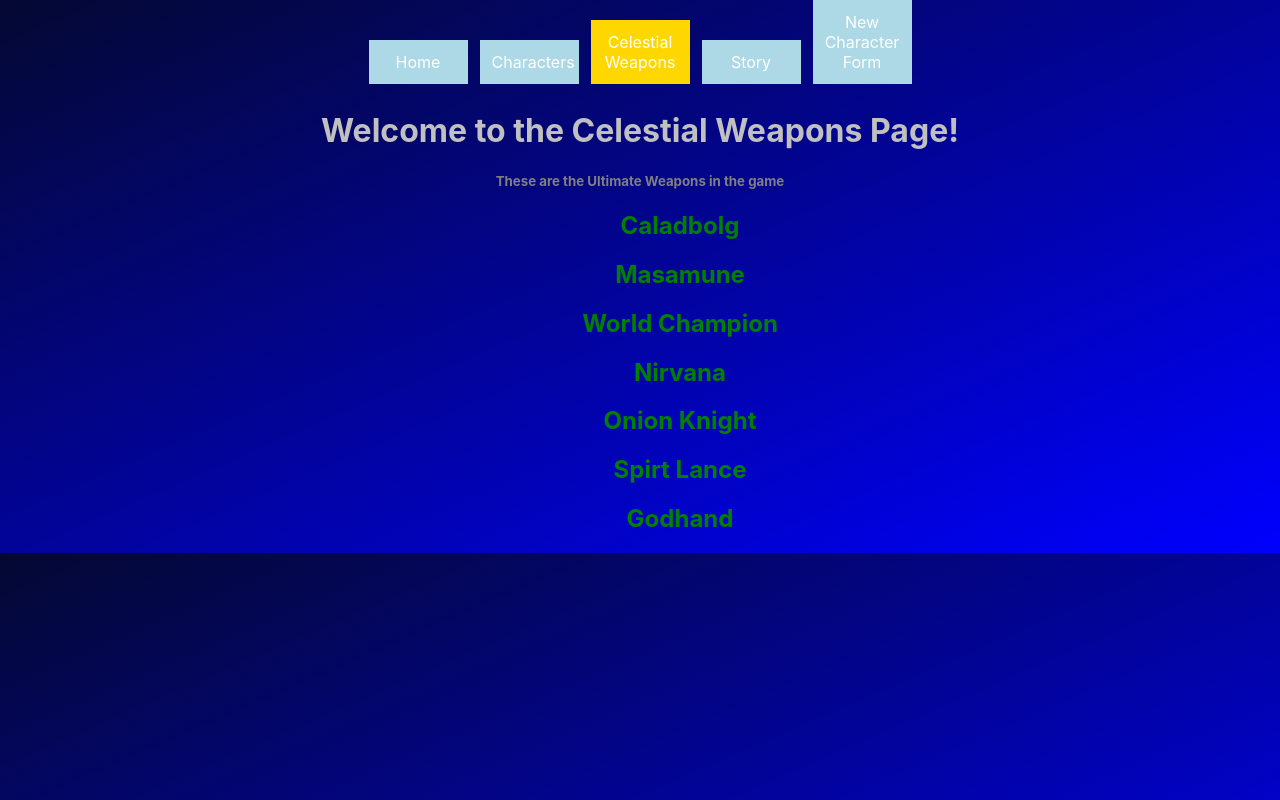
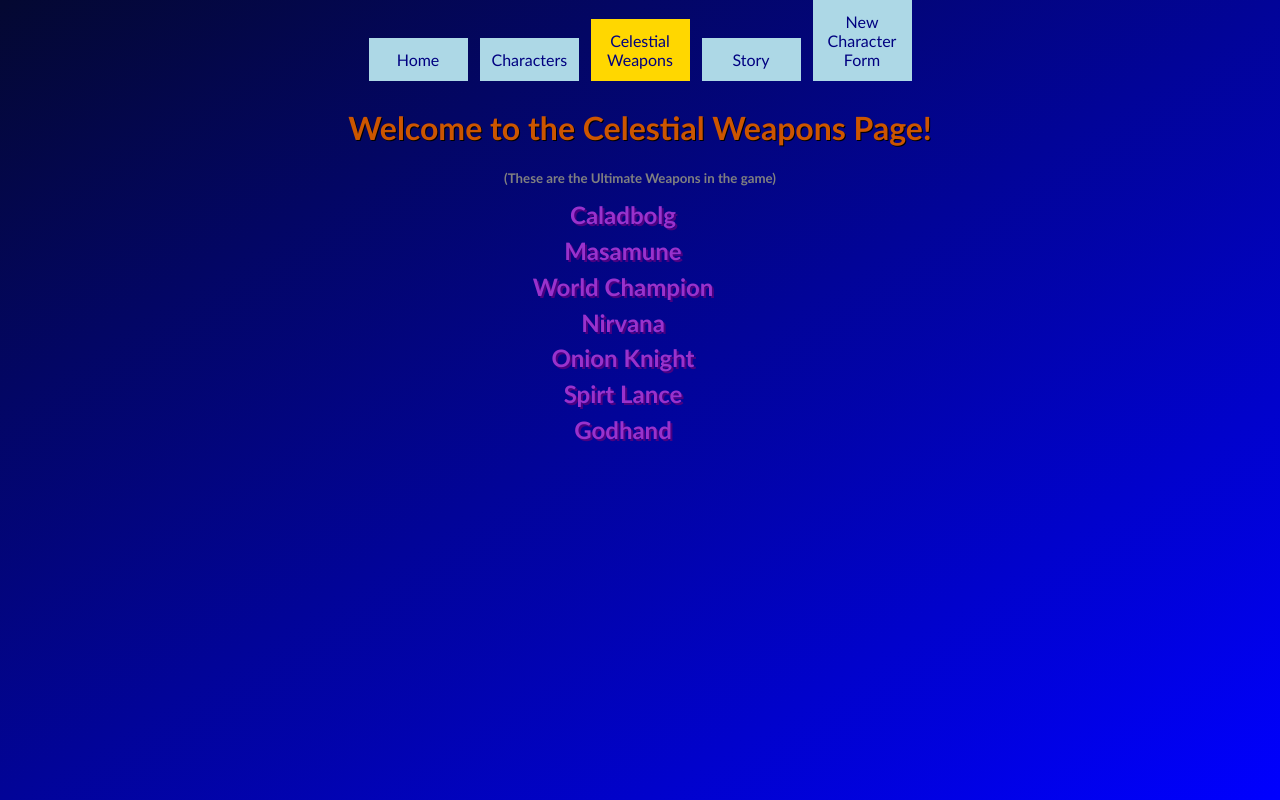
Before and after one commit to NewTechMike/final-fantasy-x-react, a React (Create React App) app: page /celestialweapons in a window 1280 px wide. Built offline with nearby package versions, Linux system fonts and the light colour scheme; data requests are answered from the project's data file.

Commit message:
updated color and style

```diff
--- a/src/App.css
+++ b/src/App.css
@@ -1,23 +1,41 @@
 .App {
   text-align: center;
+}
+
+.bg {
+  background-size: cover;
+  height: 100%;
+}
+
+h1 {
+  color: #CC5500;
+  text-shadow: 1px 1px black;
 }
 
 body {
   width: 100%;
   height: 100%;
   background-image: Linear-gradient( to bottom right, rgb(4, 8, 49), blue);
+  background-size: cover;
+  background-attachment: fixed;
+  font-family: optima;
+}
+
+h2 {
+  text-shadow: 2px 2px #4b0082;
+  margin-left: 10px;
+}
+
+div.list {
+  height: 1em;
+  position: relative;
+  margin: 0;
+  left: 45%;
+  transform: translate(-50%, -50%);
 }
 
 h3 {
   font-family: fantasy;
-}
-
-h5 {
-  text-align:center;
-}
-
-ul {
-  text-align: center;
 }
 
 .App-logo {
--- a/src/components/CelestialWeapons.js
+++ b/src/components/CelestialWeapons.js
@@ -24,8 +24,8 @@
 
   return(
     <div>
-      <h1 style={{color: "silver"}}>Welcome to the Celestial Weapons Page!</h1>
-      <h5 style={{color: "grey"}}>These are the Ultimate Weapons in the game</h5>
+      <h1>Welcome to the Celestial Weapons Page!</h1>
+      <h5 style={{color: "grey"}}>(These are the Ultimate Weapons in the game)</h5>
       <ul>
         {displayCels}
         {/* renderCels */}
--- a/src/components/Characters.js
+++ b/src/components/Characters.js
@@ -17,7 +17,7 @@
 
   return(
     <div>
-      <h1 style={{color: "silver"}}> Welcome to the Characters Page!</h1>
+      <h1> Welcome to the Characters Page!</h1>
        {displayChars}
     </div>
   )
--- a/src/components/Home.js
+++ b/src/components/Home.js
@@ -3,7 +3,7 @@
 function Home(){
   return(
     <div>
-      <h1 style={{color: "silver"}}> Welcome to my Final Fantasy X home Page!</h1>
+      <h1> Welcome to my Final Fantasy X home Page!</h1>
     </div>
   )
 }
--- a/src/components/List.js
+++ b/src/components/List.js
@@ -6,11 +6,13 @@
   // next step, use this to render Cel weapons
 
   return(
-    <ul>
-      <h2 style={{color: "green"}}>
-        {names}
-      </h2>
-    </ul>
+    <div className="list">
+      <ul>
+        <h2 style={{color: "#9932cc"}}>
+          {names}
+        </h2>
+      </ul>
+    </div>
   )
 }
 
--- a/src/components/NavBar.js
+++ b/src/components/NavBar.js
@@ -8,7 +8,7 @@
   margin: "0 6px 6px",
   background: "lightblue",
   textDecoration: "none",
-  color: "white",
+  color: "navy"
   //fill this with the style of the nav boxes
   // at the top of the page
 };
--- a/src/components/NewChar.js
+++ b/src/components/NewChar.js
@@ -41,10 +41,10 @@
 
   return(
     <div>
-      <h1 style={{color: "silver"}}>Add a Character</h1>
+      <h1>Add a Character</h1>
     <form className="New" onSubmit={handleSubmit}>
       <label style={{color: "lightgreen"}}>
-        Name   :
+        Name:
         <input
           type="text"
           placeholder="New Character"
--- a/src/components/Story.js
+++ b/src/components/Story.js
@@ -4,7 +4,7 @@
 
   return (
     <div>
-      <h1 style={{color: "silver"}}>Here's where it starts.</h1>
+      <h1>Here's where it starts.</h1>
       <h3 style={{color: "orange"}}>
         {story}
       </h3>
```
